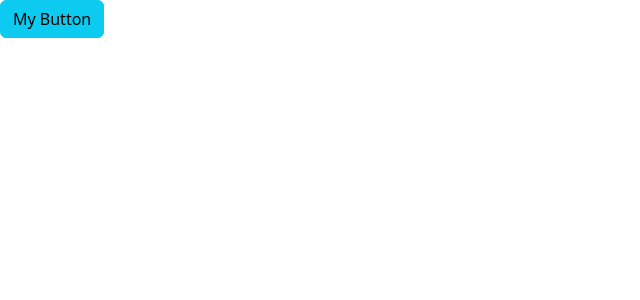
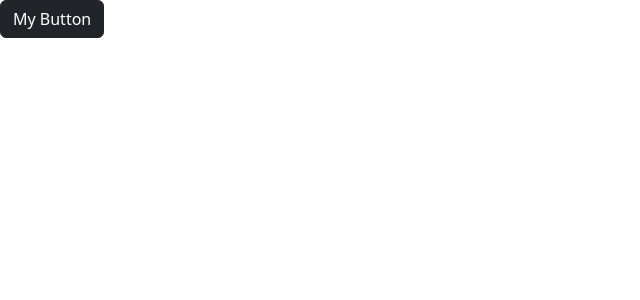
Before and after one commit to teguhhartono123/react-wtih-mosh, a React (Vite) app: page / in a window 1280 px wide. Shown: the top 300 px of the page, without its empty margins (0-640 px from the left). Built offline with nearby package versions, Linux system fonts and the light colour scheme.

Commit message:
Button click and color

```diff
--- a/src/App.tsx
+++ b/src/App.tsx
@@ -3,7 +3,7 @@ import Button from "./components/Button";
 function App() {
   return (
     <div>
-      <Button color="info"  onClick={() => console.log('Clicked')}>My Button</Button>
+      <Button color="dark"  onClick={() => console.log('Clicked')}>My Button</Button>
     </div>
   );
 }
```
